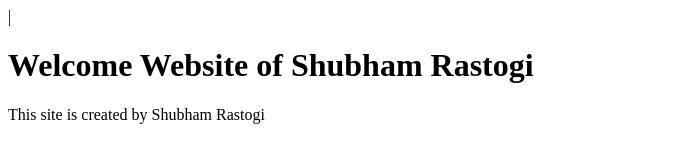
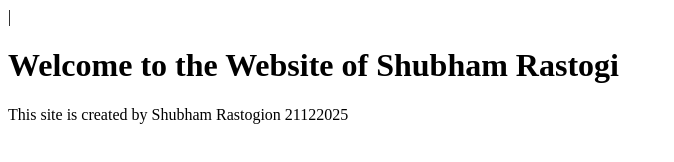
Before and after one commit to cashubhamrastogi/Shubham, a plain HTML site: page index.html in a window 1280 px wide. Shown: the whole page, without its empty margins (0-674 px from the left). Drawn offline with Linux system fonts and the light colour scheme.

Commit message:
Update check.html

```diff
--- a/index.html
+++ b/index.html
@@ -3,7 +3,7 @@
 <title>My Website</title>
 </head>
 <body>
-<h1>Welcome  Website of Shubham Rastogi</h1>
-<p>This site is created by Shubham Rastogi</p>
+<h1>Welcome  to the Website of Shubham Rastogi</h1>
+<p>This site is created by Shubham Rastogion 21122025</p>
 </body>
 </html>
```
